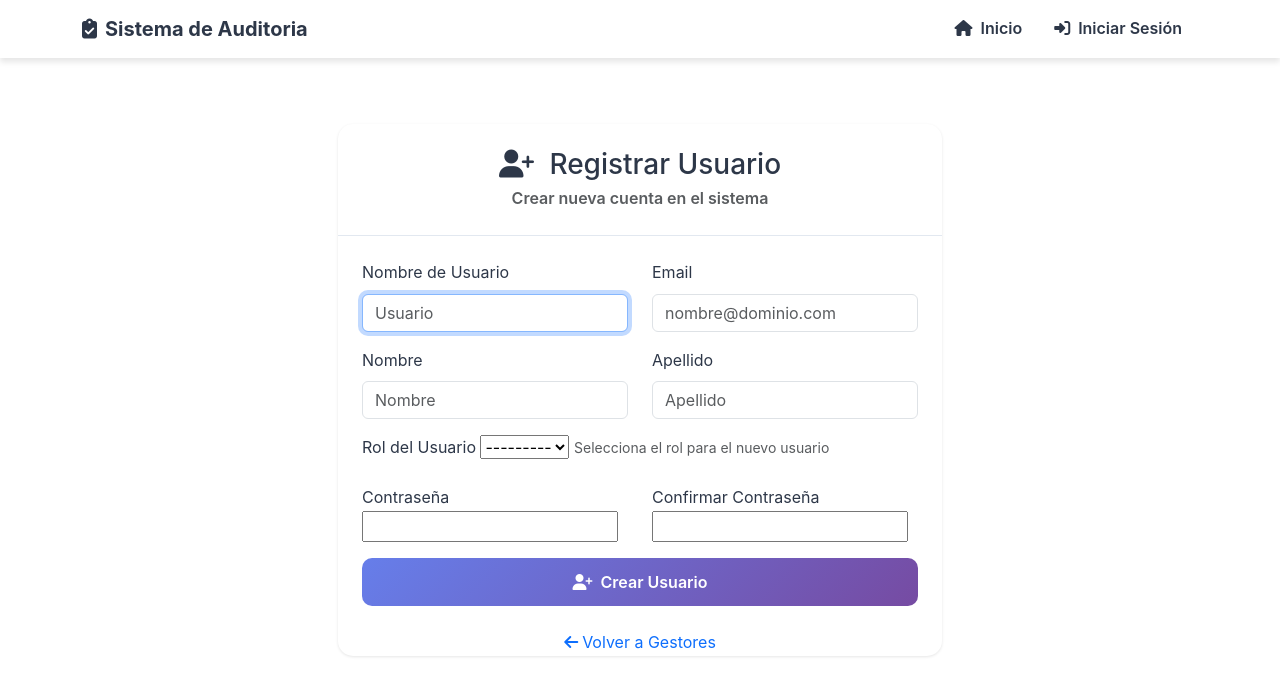
After one commit to Toasted1996/RetProject---Backend, a Django app: template templates/auth/register.html in a window 1280 px wide. The commit adds this page. Shown: the top 696 px of the page. Run offline with Django 5.2, Linux system fonts and the light colour scheme; tables that the repository leaves empty hold one stand-in row (values such as "Sample post"); the template is opened without the code that fills it: values that come from a table or form of the project are taken from there, most other values are stand-ins (such as "Sample title", 1, 10 or a date in 2020); some libraries are stand-ins or nearby versions.

Commit message:
Refactor user registration and login forms, update URL routing, and enhance gestor deletion confirmation in templates v1.2.5

```diff
--- a/retirementApp/forms.py
+++ b/retirementApp/forms.py
@@ -77,7 +77,7 @@ class CustomLoginForm(AuthenticationForm): #AuthenticationForm ya tiene una logi
 
 
 #Formulario integrado para REGISTRO usando UserCreationForm
-class CustomUserCreationForm(UserCreationForm):
+class CustomUserCreationForm(UserCreationForm):#UserCreationForm ya tiene una logica para registrar usuarios
     email = forms.EmailField(required=True, widget=forms.EmailInput(attrs={'class':'form-control', 'placeholder':'nombre@dominio.com'}))
     nombre = forms.CharField(max_length = 30, required = True, widget= forms.TextInput(attrs={'class':'form-control', 'placeholder': 'Nombre'}))
     apellido = forms.CharField(max_length = 30, required = True, widget=forms.TextInput(attrs={'class':'form-control', 'placeholder':'Apellido'}))
--- a/retirementApp/urls.py
+++ b/retirementApp/urls.py
@@ -1,5 +1,5 @@
 from django.urls import path
-from .views import inicio,listaGestores, crearGestor, editarGestor, eliminarGestor, custom_login, custom_logout, register_user
+from .views import inicio,listaGestores, crearGestor, editarGestor, eliminarGestor, custom_login, register_user, custom_logout
 
 urlpatterns = [
     path('', inicio, name='inicio'),
@@ -8,12 +8,12 @@ urlpatterns = [
 
     #Autenticacion integrada en Django
     path('login/', custom_login, name='login'),
-    path('logout/', custom_logout, name='logout'),
+    path('logout/', custom_logout, name='logout'),  # ✅ Tu función personalizada
     path('register/', register_user, name='register'),
 
     #URLs CRUD GESTORES
     path('gestores/', listaGestores, name='gestores'),
     path('gestores/crear/', crearGestor, name='crear_gestor'),
-    path('gestores/<int:id>/', editarGestor, name='editar_gestor'),
-    path('gestores/<int:id>/', eliminarGestor, name='eliminar_gestor')
+    path('gestores/editar/<int:id>/', editarGestor, name='editar_gestor'),
+    path('gestores/eliminar/<int:id>/', eliminarGestor, name='eliminar_gestor')
 ]
--- a/templates/auth/login.html
+++ b/templates/auth/login.html
@@ -33,7 +33,7 @@
                     </form>
                 </div>
                 <div class="card-footer text-center">
-                    <a href="{% url 'register' %}" class="text-decoration-none mb-0">Registrate aquí</a>
+                    <small class="text-muted mt-0">¿No tienes una cuenta? Habla con tu manager</small>
                 </div>
             </div>
         </div>
--- /dev/null
+++ b/templates/auth/register.html
@@ -0,0 +1,107 @@
+{% extends 'base.html' %}
+{% load static %}
+
+{% block title %}{{ title }} - Sistema de Auditorías{% endblock %}
+
+{% block content %}
+<div class="container-fluid px-4">
+    <div class="row justify-content-center">
+        <div class="col-md-8 col-lg-6">
+            <div class="mt-5">
+                <!-- Formulario de Registro -->
+                <div class="card-custom">
+                    <div class="card-header text-center">
+                        <h3 class="mb-1">
+                            <i class="fas fa-user-plus me-2 text-gradient"></i>
+                            Registrar Usuario
+                        </h3>
+                        <p class="text-muted mb-0">Crear nueva cuenta en el sistema</p>
+                    </div>
+
+                    <div class="card-body">
+                        <form method="post">
+                            {% csrf_token %}
+
+                            <!-- Usuario y Email -->
+                            <div class="row">
+                                <div class="col-md-6 mb-3">
+                                    <label class="form-label">Nombre de Usuario</label>
+                                    {{ form.username }}
+                                    {% if form.username.errors %}
+                                        <div class="text-danger small">{{ form.username.errors }}</div>
+                                    {% endif %}
+                                </div>
+                                <div class="col-md-6 mb-3">
+                                    <label class="form-label">Email</label>
+                                    {{ form.email }}
+                                    {% if form.email.errors %}
+                                        <div class="text-danger small">{{ form.email.errors }}</div>
+                                    {% endif %}
+                                </div>
+                            </div>
+
+                            <!-- Nombre y Apellido -->
+                            <div class="row">
+                                <div class="col-md-6 mb-3">
+                                    <label class="form-label">Nombre</label>
+                                    {{ form.nombre }}
+                                    {% if form.nombre.errors %}
+                                        <div class="text-danger small">{{ form.nombre.errors }}</div>
+                                    {% endif %}
+                                </div>
+                                <div class="col-md-6 mb-3">
+                                    <label class="form-label">Apellido</label>
+                                    {{ form.apellido }}
+                                    {% if form.apellido.errors %}
+                                        <div class="text-danger small">{{ form.apellido.errors }}</div>
+                                    {% endif %}
+                                </div>
+                            </div>
+
+                            <!-- Rol -->
+                            <div class="mb-3">
+                                <label class="form-label">Rol del Usuario</label>
+                                {{ form.rol }}
+                                {% if form.rol.errors %}
+                                    <div class="text-danger small">{{ form.rol.errors }}</div>
+                                {% endif %}
+                                <small class="form-text text-muted">Selecciona el rol para el nuevo usuario</small>
+                            </div>
+
+                            <!-- Contraseñas -->
+                            <div class="row">
+                                <div class="col-md-6 mb-3">
+                                    <label class="form-floating">Contraseña</label>
+                                    {{ form.password1 }}
+                                    {% if form.password1.errors %}
+                                        <div class="text-danger small">{{ form.password1.errors }}</div>
+                                    {% endif %}
+                                </div>
+                                <div class="col-md-6 mb-3">
+                                    <label class="form-floating">Confirmar Contraseña</label>
+                                    {{ form.password2 }}
+                                    {% if form.password2.errors %}
+                                        <div class="text-danger small">{{ form.password2.errors }}</div>
+                                    {% endif %}
+                                </div>
+                            </div>
+
+                            <button type="submit" class="btn btn-primary btn-custom w-100">
+                                <i class="fas fa-user-plus me-2"></i>Crear Usuario
+                            </button>
+                        </form>
+                    </div>
+
+                    <div class="card-footer text-center">
+                        <p class="mb-0">
+                            <a href="{% url 'gestores' %}" class="text-decoration-none">
+                                <i class="fas fa-arrow-left me-1"></i>Volver a Gestores
+                            </a>
+                        </p>
+                    </div>
+                </div>
+            </div>
+        </div>
+    </div>
+</div>
+{% endblock %}
--- a/templates/gestores/gestores.html
+++ b/templates/gestores/gestores.html
@@ -150,8 +150,10 @@
                                                     <i class="fas fa-edit me-1"></i>Editar
                                                 </a>
                                                 <!-- Button funcionando, solo tiene problemas con los caracteres especiales puede arreglarse con DOM y un addEventListener-->
-                                                <button onclick="confirmarEliminacion({{ gestor.id }}, '{{ gestor.nombre }} {{ gestor.apellido }}')"
-                                                        class="btn btn-outline-danger btn-sm"
+                                                <button class="btn btn-outline-danger btn-sm btn-eliminar"
+                                                        data-gestor-id="{{ gestor.id }}"
+                                                        data-gestor-nombre="{{ gestor.nombre }} {{ gestor.apellido }}"
+                                                        data-url="{% url 'eliminar_gestor' gestor.id %}"
                                                         title="Eliminar Gestor">
                                                     <i class="fas fa-trash me-1"></i>Eliminar
                                                 </button>
```
